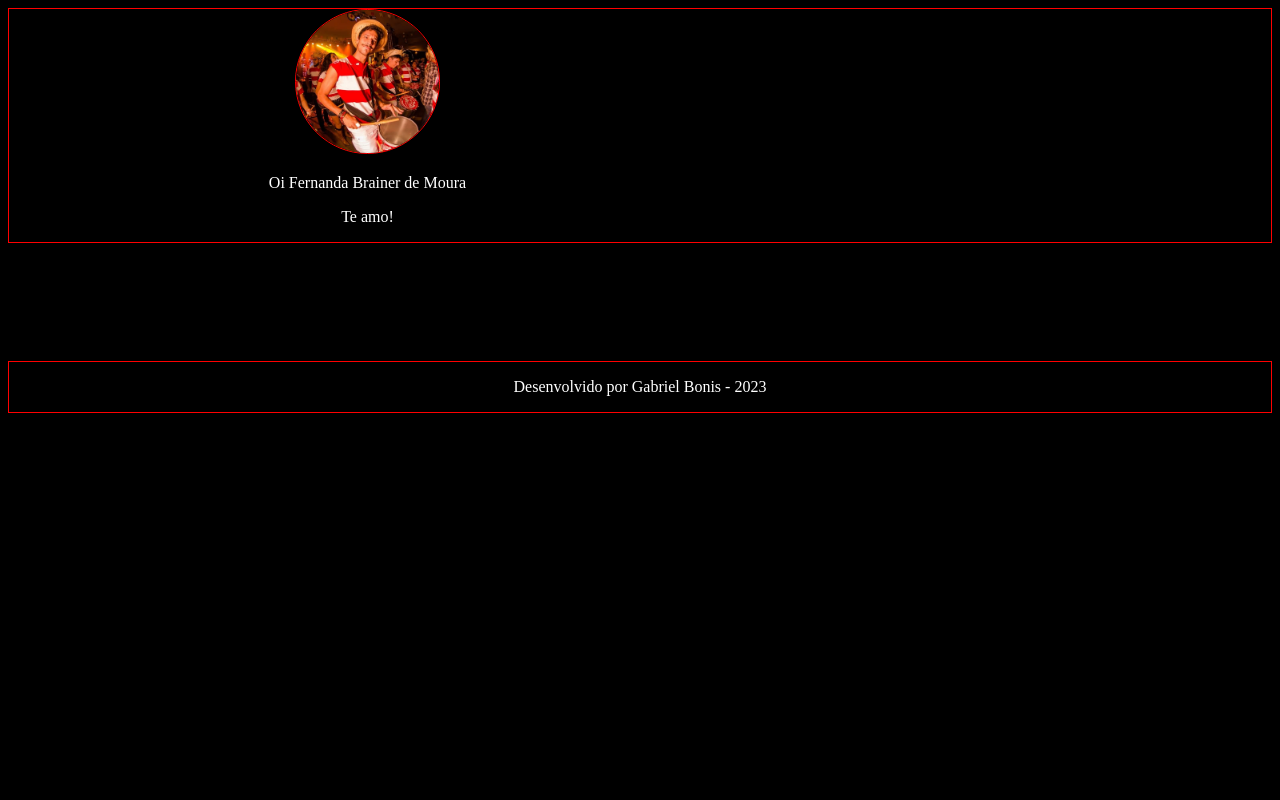
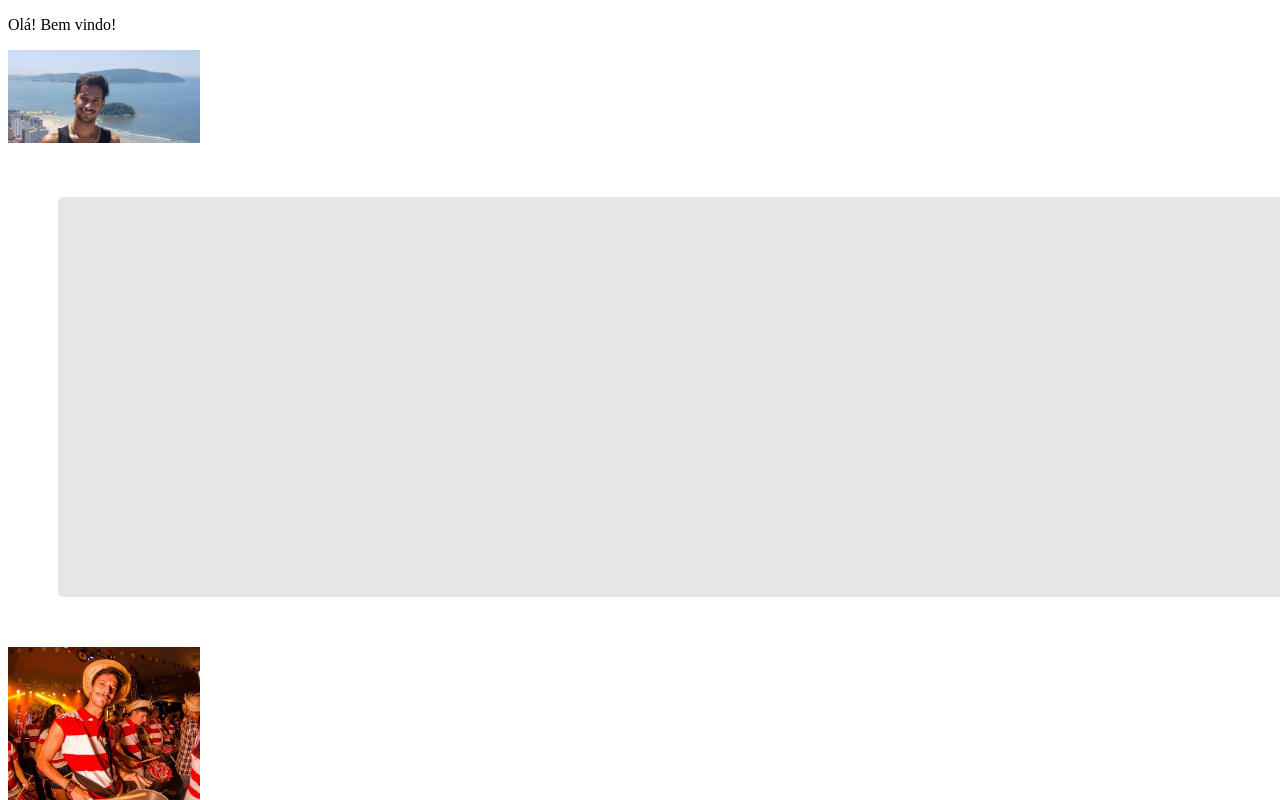
Before and after one commit to GabrielBonis/GabrielBonis, a plain HTML site: page index.html in a window 1280 px wide. Drawn offline with Linux system fonts and the light colour scheme.

Commit message:
Atualizando tudo novamente

```diff
--- a/index.css
+++ b/index.css
@@ -1,29 +1,43 @@
-html{
-    background-color: black;
-}
-header {
-
-    display: flex;
-    max-width: 100%;
-    color: white;
-    text-align: center;
-    border: 1px solid red;
+html {
+    display: inline-block;
+    position: fixed;
 }
 
-#eu {
-    display: inline-block;
-    border-radius: 50%;
-    width: 20%;
-    border: 1px solid red;
+#cabeca {
+    position: relative;
+    background-color: gray;
+    border-radius: 5px;
+    width: 100%;
+    opacity: 20%;
+    text-align: center;
+    padding: 200px 200px;
+    margin: 50px 50px;
 }
 
-footer {
+#introducao {
+    color: black;
+}
+
+#a123 {
+    position: relative;
+    background-color: gray;
+    border-radius: 5px;
+    width: 100%;
     text-align: center;
-    size: 11px;
-    color: white;
-    border: 1px solid red;
+    padding: 200px 200px;
+    margin: 50px 50px;
 }
 
 .corpo {
+    border: 1px red;
+}
+
+#mypic {
+    width: 20%;
 
 }
+
+#mypic1 {
+    width: 20%;
+    opacity: 100%;
+}
--- a/index.html
+++ b/index.html
@@ -8,30 +8,27 @@
     <link rel='stylesheet' type='text/css' media='screen' href='index.css'>
     <script src='main.js'></script>
 </head>
-<header>
-    <div>
-    <img id="eu" src="imagens/foto tocando.jpg">
-    <p> Oi Fernanda Brainer de Moura</p>
-    <p> Te amo!</p>
-    </div>
+
+<body>
+    <header class="a123">
+    <p id="introducao">Olá! Bem vindo!</p>
+    <img id="mypic1" src="imagens/foto bonita.jpg">
+    <div id="cabeca"></div>
 </header>
-<body>
+
     <div class="corpo">
-        <p>
-            "Body1"
-        </p>
-        <p>
-            "body 2"
-        </p>
+        <img id="mypic" src="imagens/foto tocando.jpg">
+        <p>Olá! Meu nome é Gabriel </p>
         <p>
             "body 3"
         </p>
     </div>
 
+    <footer>
+        <div>
+            <p>Desenvolvido por Gabriel Bonis - 2023</p>
+        </div>
+    </footer>
 </body>
-<footer>
-    <div>
-        <p>Desenvolvido por Gabriel Bonis - 2023</p>
-    </div>
-</footer>
+
 </html>
```
Also changed, not shown: imagens/download.jpg (added).
